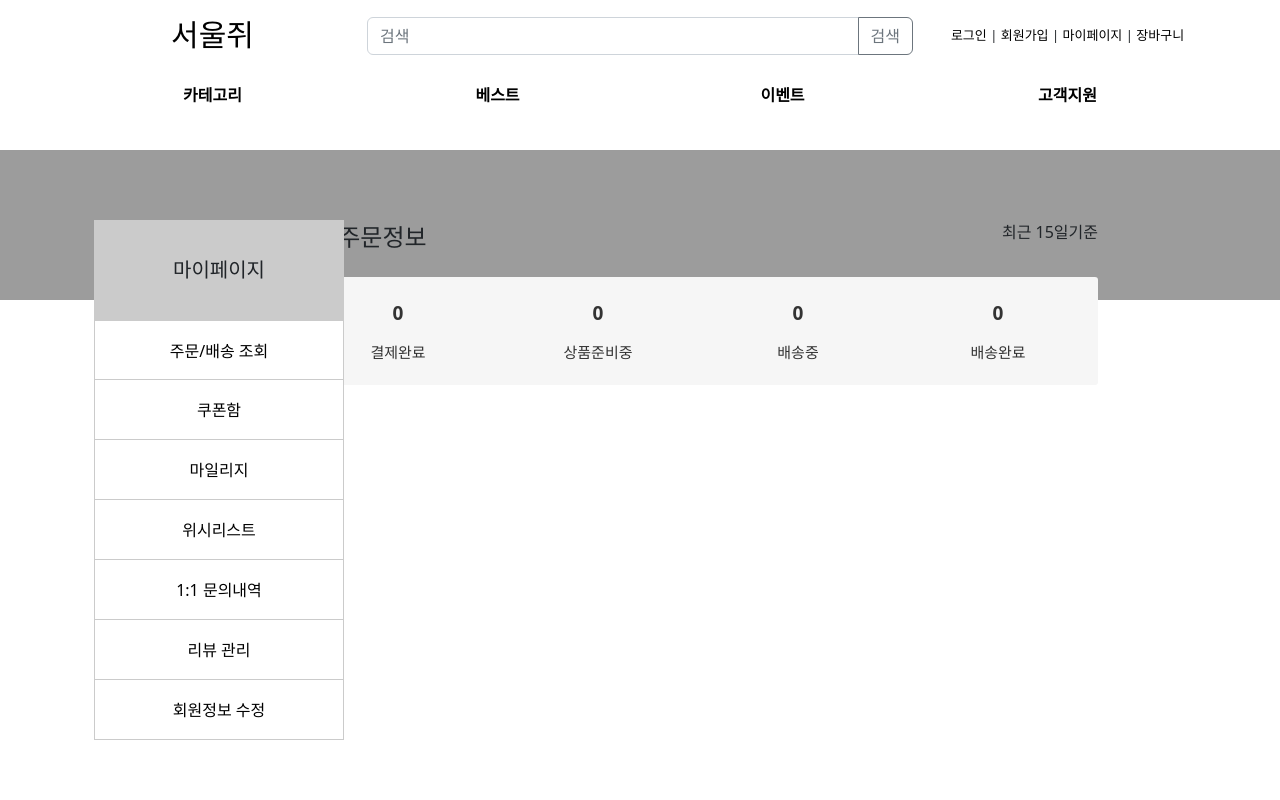
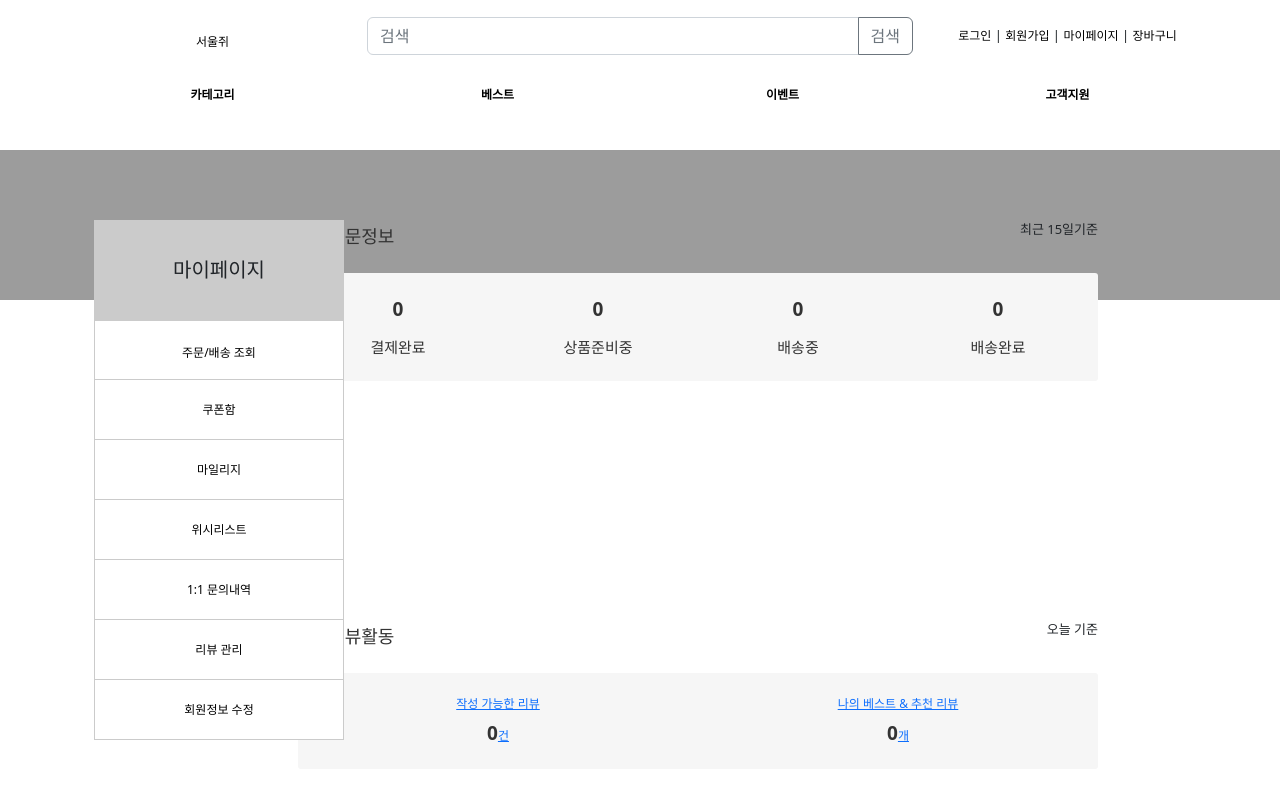
Before and after one commit to PSE22/Backend_TeamProject_1, a Vue app in the folder 02_frontend/: page /mypage in a window 1280 px wide. Shown: the top 800 px of the page. Built offline with nearby package versions, Linux system fonts and the light colour scheme; a web font is replaced by a local one.

Commit message:
mypage_update_2

```diff
--- a/02_frontend/src/assets/css/mypage.css
+++ b/02_frontend/src/assets/css/mypage.css
@@ -70,32 +70,42 @@ color: black;
 
 
 
-/* 마이페이지 타이틀 박스 */
+/* 마이페이지 타이틀 박스 (일부 리뷰활동과 공유) */
 ul,li,ol {
     list-style-type: none;
 }
 
+/* 주문정보, 리뷰활동의 첫번째 div (범위지정)*/
 .myInfoWrap {
     height: 200px;
     width: 800px;
     float: right;
     margin: 100px;
 }
-
+/* 주문정보, 리뷰활동의 title 부분(제목) 범위, display 설정 */
 .mypageTitle {
     display: flex;
     -webkit-box-pack: justify;
     justify-content: space-between;
     align-items: flex-end;
 }
-
+/* 주분정보, 리뷰활동의 title 부분 폰트크기,색 지정 */
+.mypageTitle .title {
+    font-size: 18px;
+    color: rgb(51, 51, 51);
+}
+/* 주문정보, 리뷰활동의 p태그(오른쪽 최근 15일,오늘 기준) 폰트크기 */
+.mypageTitle p {
+    font-size: 13px;
+}
+/* 주문정보 2번째 div */
 .orderInfoBox {
     margin-top: 17px;
     padding: 12px 0px;
     background: rgb(246, 246, 246);
     border-radius: 3px;
 }
-
+/* 주문정보 내의 li 설정 */
 .orderInfoBox li {
     display: inline-block;
     width: 25%;
@@ -106,9 +116,39 @@ ul,li,ol {
     margin-bottom: 10px;
 }
 
+/* 리뷰 박스 */
+
+/* 리뷰 박스안의 내용(a태그) 설정 -> 다른 a태그와 겹칠수 있음 */
+/* 현재 a태그의 display: inline-block, color 태그가 안먹음 -> 다른 설정에 밀린듯   */
+a {
+    display: inline-block;
+    font-size: 12px;
+    text-decoration: none;
+    cursor: pointer;
+    color: rgb(51, 51, 51);
+    -webkit-tap-highlight-color: transparent;
+}
+
+/* 현재 작성가능한 리뷰에 0건 부분 -> HTML에 count 걸어놨고 함수 넣을때 구매한건수마다 1건씩 늘어나게*/
+.orderInfoBox.review li .count {
+    position: relative;
+    display: block;
+    margin-top: 6px;
+}
+/* <strong> 0 <strong> 부분에 줄바꿈 넣어줌*/
 .orderInfoBox li strong {
     display: block;
     margin-bottom: 13px;
     font-size: 19px;
     color: rgb(51, 51, 51);
 }
+/* 위부분과 연동해 줄바꿈 */
+.orderInfoBox.review li .count strong {
+    display: inline-block;
+    vertical-align: 0px;
+    margin-bottom: 0px;
+}
+/* li 부분 반반씩 범위 구분 */
+.orderInfoBox.review li {
+    width: 50%;
+}
--- a/02_frontend/src/views/MyPageMain.vue
+++ b/02_frontend/src/views/MyPageMain.vue
@@ -1,5 +1,7 @@
 <template>
   <MyPageMain />
+
+  <!-- My 주문정보 (결제진행) -->
   <div class="myInfoWrap">
     <div class="mypageTitle">
       <h4 class="title">My 주문정보</h4>
@@ -8,16 +10,47 @@
     <div class="orderInfoBox">
       <li class="type1">
         <strong>0</strong>
-          <span>결제완료</span></li>
+        <span>결제완료</span>
+      </li>
       <li class="type2">
         <strong>0</strong>
-          <span>상품준비중</span></li>
+        <span>상품준비중</span>
+      </li>
       <li class="type3">
         <strong>0</strong>
-          <span>배송중</span></li>
+        <span>배송중</span>
+      </li>
       <li class="type4">
         <strong>0</strong>
-          <span>배송완료</span></li>
+        <span>배송완료</span>
+      </li>
+    </div>
+  </div>
+
+  <!-- My 리뷰활동 -->
+  <div class="myInfoWrap">
+    <div class="mypageTitle">
+      <h2 class="title">My 리뷰활동</h2>
+      <p>오늘 기준</p>
+    </div>
+    <div class="orderInfoBox review">
+        <li>
+          <a title=""
+             class=""
+             href=""
+             >작성 가능한 리뷰
+            <span class="count"><strong>0</strong>건</span></a>
+        </li>
+        <li>
+          <a
+            title=""
+            class=""
+            href="">
+            나의 베스트 &amp; 추천 리뷰<span class="count"
+              ><strong>0</strong>개</span
+            ></a
+          >
+        </li>
     </div>
   </div>
 </template>
```
Lines whose indentation alone changed are shown as unchanged.
